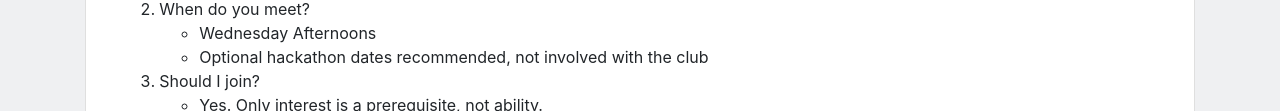
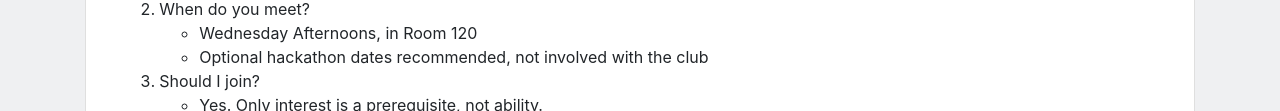
Before and after one commit to bhshackathon/bhshackathon.github.io, a plain HTML site: page index.html in a window 1280 px wide. Shown: the part 221-332 px from the top of the page. Drawn offline with nearby package versions, Linux system fonts and the light colour scheme.

Commit message:
Update index.html

```diff
--- a/index.html
+++ b/index.html
@@ -30,7 +30,7 @@
           </ul>
           <li>When do you meet?
           <ul>
-            <li>Wednesday Afternoons
+            <li>Wednesday Afternoons, in Room 120
             <li>Optional hackathon dates recommended, not involved with the club
           </ul>
           <li>Should I join?
```
